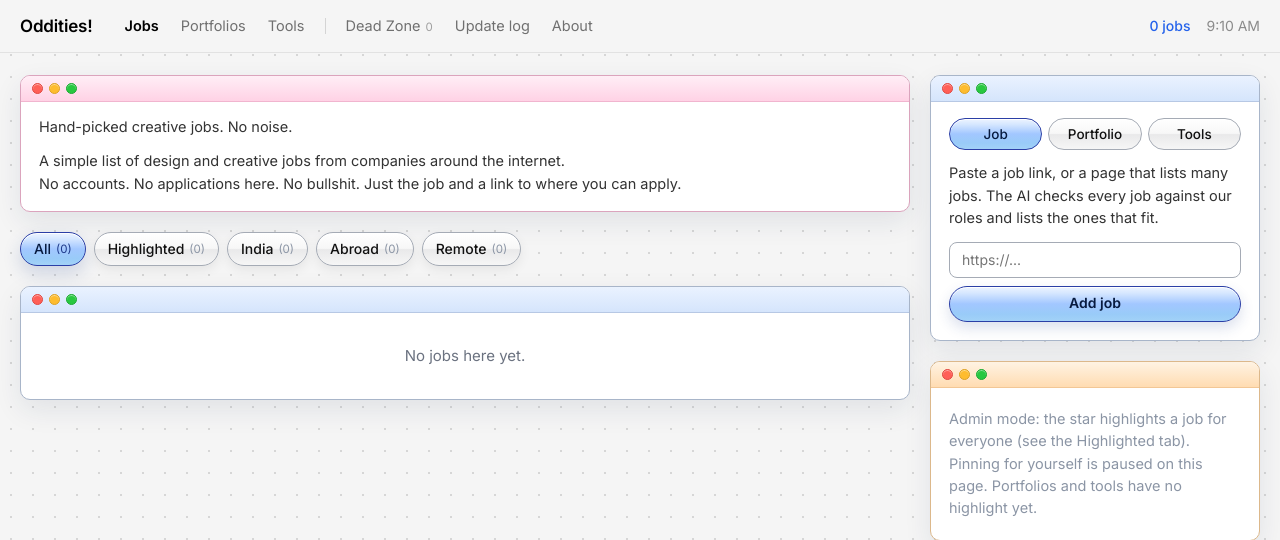
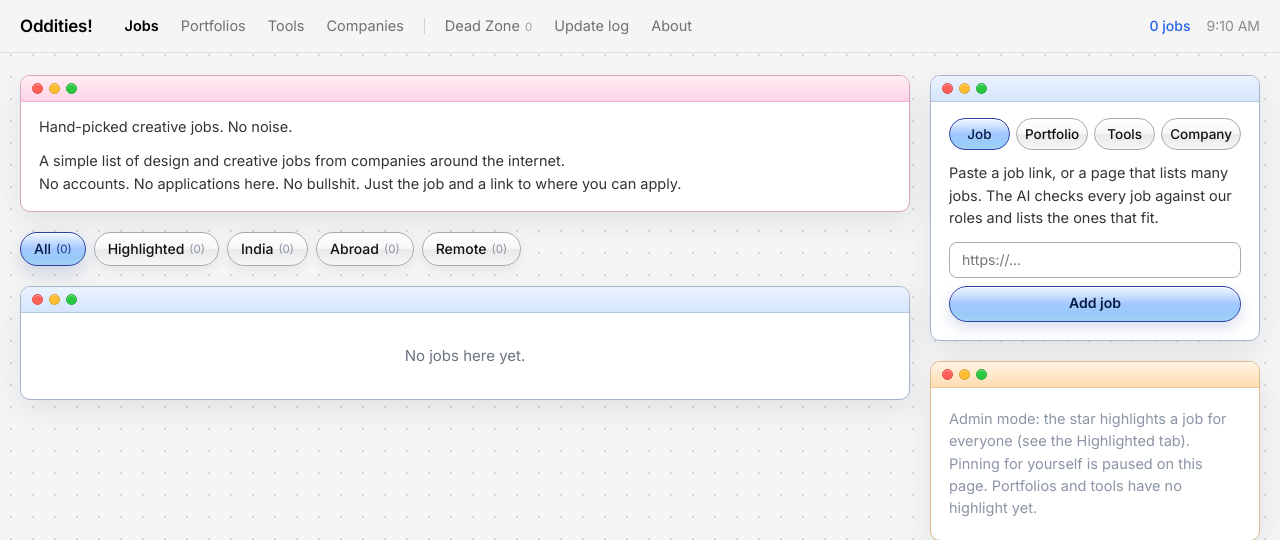
Before and after one commit to imti-ahmed/Oddities-Site, a PHP site: page /admin.php in a window 1280 px wide. Shown: the top 540 px of the page. Run offline with PHP 8.4, Linux system fonts and the light colour scheme; some libraries are stand-ins or nearby versions.

Commit message:
Add the Companies tab: list with Groq-written descriptions, admin radio, site check
- New table companies (name, link, type, description + site-check columns)
- Plain list like the jobs: Name, Website, Type, Description, pin star
- /admin: new "Company" choice; Groq names it, picks a Type from config/directory.php and writes a short description
- Included in the 2-week website check, the Dead Zone (Type: Company) and the Update log

Co-Authored-By: Claude Sonnet 5.5 <noreply@anthropic.com>

```diff
--- a/assets/app.js
+++ b/assets/app.js
@@ -12,7 +12,7 @@
     'remote':    function (r) { return r.dataset.mode === 'remote'; },
     'dead':      function () { return true; }
   };
-  var OTHER_VIEWS = ['log', 'about', 'portfolios', 'tools'];
+  var OTHER_VIEWS = ['log', 'about', 'portfolios', 'tools', 'companies'];
 
   var listView = $('#listView'), logView = $('#logView'), aboutView = $('#aboutView');
   var PINNABLE = 'tr[data-id], .gitem[data-id]';                 // a job row, or a card in the Portfolios / Tools gallery
@@ -47,7 +47,7 @@
     $$(PINNABLE).forEach(function (r) {
       var b = $('.pinbtn', r);
       if (!b) return;                                   // Dead Zone rows have no star
-      var isRow = r.tagName === 'TR';
+      var isRow = r.matches('tr:not(.crow)');
       var admin = isAdmin() && isRow, on = admin ? r.dataset.hl === '1' : isPinned(r.dataset.id);   // on /admin the star on a JOB means "highlight for everyone"; gallery cards always pin for you
       if (!isRow) { b.hidden = isAdmin(); b.classList.toggle('on', on); b.innerHTML = on ? '&#9733;' : '&#9734;'; b.title = on ? 'Unpin this' : 'Pin this'; return; }
       if (admin && !$('.delbtn', r)) {                  // admin mode: a small delete button beside the star
@@ -114,8 +114,8 @@
   /* ---------- showing the right rows ---------- */
   function render() {
     var isList = JOB_VIEWS.hasOwnProperty(view);
-    var isDead = view === 'dead', isP = view === 'portfolios', isT = view === 'tools';
-    listView.hidden  = !(isList || isP || isT);                  // one layout (with the Pinned card) for Jobs, Dead Zone, Portfolios and Tools
+    var isDead = view === 'dead', isP = view === 'portfolios', isT = view === 'tools', isC = view === 'companies';
+    listView.hidden  = !(isList || isP || isT || isC);          // one layout (with the Pinned card) for Jobs, Dead Zone, Portfolios, Tools and Companies
     logView.hidden   = view !== 'log';
     aboutView.hidden = view !== 'about';
     $('#deadNote').hidden = !isDead;
@@ -123,6 +123,7 @@
     $('#pills').hidden = !isList || isDead;                      // the pills filter the live list, not the Dead Zone
     $('#jobsMain').hidden = !isList;
     $('#introP').hidden = !isP; $('#mainP').hidden = !isP;
+    $('#introC').hidden = !isC; $('#mainC').hidden = !isC;
     $('#introT').hidden = !isT; $('#mainT').hidden = !isT;
     var top = (isList && !isDead) ? 'jobs' : view;               // which section is lit in the top bar
     $$('#tabs a').forEach(function (a) { a.classList.toggle('on', a.dataset.top === top); });
@@ -206,7 +207,7 @@
     var pin = e.target.closest('.pinbtn');
     var del = e.target.closest('.delbtn');
     if (del) { deleteJob(del.closest('tr')); return; }
-    if (pin) { var prow = pin.closest(PINNABLE); if (isAdmin() && prow.tagName === 'TR') toggleHighlight(prow); else togglePin(prow.dataset.id); }
+    if (pin) { var prow = pin.closest(PINNABLE); if (isAdmin() && prow.matches('tr:not(.crow)')) toggleHighlight(prow); else togglePin(prow.dataset.id); }
     var link = e.target.closest('a[href^="#"]');                 // our tab and page buttons
     if (link && e.button === 0 && !(e.metaKey || e.ctrlKey || e.shiftKey || e.altKey)) {
       e.preventDefault();
@@ -253,6 +254,7 @@
     var KINDS = {
       job:        { button: 'Add job',       help: 'Paste a job link, or a page that lists many jobs. The AI checks every job against our roles and lists the ones that fit.' },
       portfolios: { button: 'Add portfolio', help: 'Paste a link to a portfolio or personal site. The AI names the entry and a screenshot is taken. Nothing is judged: whatever you paste is added.' },
+      companies:  { button: 'Add company',    help: 'Paste a link to a company website. The AI names it, picks its type (Tech, Design, Studio...) and writes a short description. Nothing is judged: whatever you paste is added.' },
       tools:      { button: 'Add tool',      help: 'Paste a link to a tool. The AI names it and picks its tag (the kind of tool), and a screenshot is taken. Nothing is judged: whatever you paste is added.' }
     };
     function currentKind() { var r = $('input[name="adminKind"]:checked'); return r ? r.value : 'job'; }
--- a/config/directory.php
+++ b/config/directory.php
@@ -22,6 +22,18 @@ return [
         'Fun'          => 'toys, experiments, games, little internet gems',
         'Other'        => 'anything that fits none of the above',
     ],
+    // The kinds of company (the "Type" of a company). The AI picks ONE of these when you add a company on /admin.
+    'company_types' => [
+        'Tech'       => 'software, internet and hardware companies, developer tools, platforms',
+        'AI'         => 'companies built around AI models and research',
+        'Design'     => 'design tools, design-led product companies, design platforms',
+        'Studio'     => 'small creative or design studios',
+        'Agency'     => 'branding, advertising and digital agencies',
+        'Product'    => 'consumer products and apps people love',
+        'Media'      => 'publishers, magazines, film, music and games',
+        'Education'  => 'schools, courses and learning companies',
+        'Other'      => 'anything that fits none of the above',
+    ],
     'recheck_days'  => 14,   // every site is checked for "still working?" this often
     'dead_after'    => 2,    // checks in a row that say "gone" before a site moves to the Dead Zone
 ];
--- a/index.php
+++ b/index.php
@@ -10,16 +10,18 @@ $log  = build_log($all, $settings);
 require_once __DIR__ . '/lib/directory.php';
 $tools      = directory_items('tools');
 $portfolios = directory_items('portfolios');
+$companies  = directory_items('companies');
 
-// The Dead Zone holds everything that stopped working: closed or stale jobs, and portfolio / tool websites that are gone.
+// The Dead Zone holds everything that stopped working: closed or stale jobs, and portfolio / tool / company websites that are gone.
 $deadItems = [];
 foreach ($dead as $j) $deadItems[] = ['id' => $j['id'], 'type' => 'Job', 'title' => trim($j['title']) . ' (' . trim($j['company']) . ')', 'url' => $j['url'], 'removed' => $j['removed']];
 foreach ($tools as $it)      if ($it['dead']) $deadItems[] = ['id' => $it['id'], 'type' => 'Tools',     'title' => $it['name'], 'url' => $it['link'], 'removed' => $it['removed']];
 foreach ($portfolios as $it) if ($it['dead']) $deadItems[] = ['id' => $it['id'], 'type' => 'Portfolio', 'title' => $it['name'], 'url' => $it['link'], 'removed' => $it['removed']];
+foreach ($companies as $it)  if ($it['dead']) $deadItems[] = ['id' => $it['id'], 'type' => 'Company',   'title' => $it['name'], 'url' => $it['link'], 'removed' => $it['removed']];
 usort($deadItems, fn($a, $b) => $b['removed'] <=> $a['removed']);   // most recently removed first
 
-// Tools and portfolios are in the update log too: ADDED when saved, CLOSED when their website stopped working.
-foreach ([['Tools', $tools], ['Portfolio', $portfolios]] as [$label, $list]) {
+// Tools, portfolios and companies are in the update log too: ADDED when saved, CLOSED when their website stopped working.
+foreach ([['Tools', $tools], ['Portfolio', $portfolios], ['Company', $companies]] as [$label, $list]) {
     foreach ($list as $it) {
         $entry = ['company' => $label, 'title' => $it['name'], 'url' => $it['link']];
         if ($it['added'])                  $log[] = ['ts' => $it['added'],   'type' => 'added',  'job' => $entry];
@@ -32,6 +34,7 @@ $log = array_slice($log, 0, 200);
 // The galleries only show sites that still work.
 $tools      = array_values(array_filter($tools, fn($i) => !$i['dead']));
 $portfolios = array_values(array_filter($portfolios, fn($i) => !$i['dead']));
+$companies  = array_values(array_filter($companies, fn($i) => !$i['dead']));
 
 // Numbers shown on the tabs
 $n = ['all' => count($live), 'highlighted' => 0, 'india' => 0, 'abroad' => 0, 'remote' => 0];
@@ -104,6 +107,31 @@ function dead_row(array $d): string
     <?php return ob_get_clean();
 }
 
+// The Companies list: a plain table like the jobs. Name, Website, Type, Description, and a pin star.
+function company_head(): string
+{
+    return '<thead><tr><th class="rank"></th><th>Name</th><th class="cweb">Website</th><th class="ctype">Type</th><th class="cdesc">Description</th><th class="pin"></th></tr></thead>';
+}
+
+function company_row(array $c, int $i): string
+{
+    $host = preg_replace('/^www\./', '', (string)parse_url($c['link'], PHP_URL_HOST));
+    $label = $c['type'] !== '' ? 'Company · ' . $c['type'] : 'Company';
+    ob_start(); ?>
+    <tr class="crow<?= $i % 2 ? ' z' : '' ?>" data-id="<?= h($c['id']) ?>" data-co="<?= h($label) ?>" data-title="<?= h($c['name']) ?>" data-url="<?= h($c['link']) ?>">
+      <td class="rank"><?= $i + 1 ?>.</td>
+      <td class="job">
+        <a class="jt" href="<?= h($c['link']) ?>" target="_blank" rel="nofollow noopener"><?= h($c['name']) ?></a>
+        <div class="m-only meta"><a class="glink" href="<?= h($c['link']) ?>" target="_blank" rel="nofollow noopener"><?= h($host) ?></a><?= $c['type'] !== '' ? ' &middot; ' . h($c['type']) : '' ?><?php if ($c['description'] !== ''): ?><br><?= h($c['description']) ?><?php endif; ?></div>
+      </td>
+      <td class="cweb"><a class="glink" href="<?= h($c['link']) ?>" target="_blank" rel="nofollow noopener"><?= h($host) ?></a></td>
+      <td class="ctype"><?= h($c['type']) ?></td>
+      <td class="cdesc"><?= h($c['description']) ?></td>
+      <td class="pin"><button type="button" class="pinbtn" title="Pin this" aria-label="Pin this">&#9734;</button></td>
+    </tr>
+    <?php return ob_get_clean();
+}
+
 // One card in the Portfolios / Tools gallery: a picture, the name (opens the site), the tag (tools only) and a pin star.
 function gallery_card(array $it, string $kind): string
 {
@@ -137,6 +165,7 @@ function admin_card(): string
               <label><input type="radio" name="adminKind" value="job" checked><span>Job</span></label>
               <label><input type="radio" name="adminKind" value="portfolios"><span>Portfolio</span></label>
               <label><input type="radio" name="adminKind" value="tools"><span>Tools</span></label>
+              <label><input type="radio" name="adminKind" value="companies"><span>Company</span></label>
             </div>
             <p id="adminHelp">Paste a job link, or a page that lists many jobs. The AI checks every job against our roles and lists the ones that fit.</p>
             <form id="adminForm" autocomplete="off">
@@ -188,6 +217,7 @@ function table_head(bool $dead = false): string
       <a href="#all" data-top="jobs">Jobs</a>
       <a href="#portfolios" data-top="portfolios">Portfolios</a>
       <a href="#tools" data-top="tools">Tools</a>
+      <a href="#companies" data-top="companies">Companies</a>
       <span class="gap"></span>
       <a href="#dead" data-top="dead">Dead Zone <span class="n"><?= count($deadItems) ?></span></a>
       <a href="#log" data-top="log">Update log</a>
@@ -251,6 +281,25 @@ function table_head(bool $dead = false): string
       <div class="main" id="mainT" hidden>
         <?php if ($tools): ?><div class="gallery"><?php foreach ($tools as $it) echo gallery_card($it, 'tools'); ?></div>
         <?php else: ?><div class="win"><div class="empty">No tools here yet.</div></div><?php endif; ?>
+      </div>
+
+      <!-- Companies: welcome card, then a plain list like the jobs -->
+      <div class="intro win pink" id="introC" hidden>
+        <?= winbar() ?>
+        <div class="winbody">
+          <p>Companies worth keeping an eye on.</p>
+          <p>A hand-picked list of cool companies in tech, design and beyond, each with a short note on what they do.<br>No rankings. No sponsored spots. Just places doing interesting work.</p>
+        </div>
+      </div>
+      <div class="main" id="mainC" hidden>
+        <div class="card win">
+          <?= winbar() ?>
+          <?php if ($companies): ?>
+          <table class="jobs companies" id="companyTable"><?= company_head() ?><tbody>
+            <?php foreach ($companies as $i => $c) echo company_row($c, $i); ?>
+          </tbody></table>
+          <?php else: ?><div class="empty">No companies here yet.</div><?php endif; ?>
+        </div>
       </div>
 
       <div class="main" id="jobsMain">
--- a/lib/add_job_endpoint.php
+++ b/lib/add_job_endpoint.php
@@ -69,7 +69,7 @@ if ($url === '' || mb_strlen($url) > 1500) reply(400, ['status' => 'error', 'mes
 
 set_time_limit(55);
 $kind = (string)($in['kind'] ?? 'job');
-if ($kind === 'tools' || $kind === 'portfolios') {   // a Portfolio or a Tool: the AI only fills in the entry (name, and the tag for a tool)
+if (in_array($kind, ['tools', 'portfolios', 'companies'], true)) {   // a Portfolio, a Tool or a Company: the AI only fills in the entry (name, and the tag for a tool)
     require_once __DIR__ . '/site_intake.php';
     reply(200, intake_site($url, $kind));
 }
--- a/lib/directory.php
+++ b/lib/directory.php
@@ -8,7 +8,10 @@
 
 require_once __DIR__ . '/db.php';
 
+// Lists that have a picture (screenshots): Tools and Portfolios.
 function directory_kinds(): array { return ['tools', 'portfolios']; }
+// Every list whose websites are checked and that can go to the Dead Zone: the two above, and Companies (a plain list, no pictures).
+function site_kinds(): array { return ['tools', 'portfolios', 'companies']; }
 
 function db_create_directory_tables(): void
 {
@@ -30,8 +33,16 @@ function db_create_directory_tables(): void
         pinned     BOOLEAN NOT NULL DEFAULT false,
         created_at TIMESTAMPTZ NOT NULL DEFAULT now()
     )");
+    $pdo->exec("CREATE TABLE IF NOT EXISTS companies (
+        id          BIGSERIAL PRIMARY KEY,
+        name        TEXT NOT NULL,
+        link        TEXT NOT NULL UNIQUE,
+        type        TEXT,
+        description TEXT,
+        created_at  TIMESTAMPTZ NOT NULL DEFAULT now()
+    )");
     // the "is the site still working?" check (every 2 weeks) keeps its notes here
-    foreach (directory_kinds() as $t) {
+    foreach (site_kinds() as $t) {
         $pdo->exec("ALTER TABLE $t ADD COLUMN IF NOT EXISTS dead_at TIMESTAMPTZ");
         $pdo->exec("ALTER TABLE $t ADD COLUMN IF NOT EXISTS dead_reason TEXT");
         $pdo->exec("ALTER TABLE $t ADD COLUMN IF NOT EXISTS last_checked_at TIMESTAMPTZ");
@@ -43,8 +54,9 @@ function db_create_directory_tables(): void
 // Each item has 'dead' => true when its site stopped working (those show in the Dead Zone, not in the gallery).
 function directory_items(string $kind): array
 {
-    if (!in_array($kind, directory_kinds(), true) || !db_enabled()) return [];
-    $run = fn() => db()->query("SELECT * FROM $kind ORDER BY pinned DESC, id DESC")->fetchAll();
+    if (!in_array($kind, site_kinds(), true) || !db_enabled()) return [];
+    $order = $kind === 'companies' ? 'id DESC' : 'pinned DESC, id DESC';   // companies: a plain list, newest first
+    $run = fn() => db()->query("SELECT * FROM $kind ORDER BY $order")->fetchAll();
     try { $rows = $run(); }
     catch (Throwable $e) {
         if (!db_missing_table($e)) return [];
@@ -53,12 +65,14 @@ function directory_items(string $kind): array
     $items = [];
     foreach ($rows as $r) {
         $items[] = [
-            'id'     => ($kind === 'tools' ? 'tool-' : 'port-') . $r['id'],
+            'id'     => ['tools' => 'tool-', 'portfolios' => 'port-', 'companies' => 'co-'][$kind] . $r['id'],
             'kind'   => $kind,
             'name'   => (string)$r['name'],
             'link'   => (string)$r['link'],
             'image'  => (string)($r['image'] ?? ''),
             'tag'    => (string)($r['tag'] ?? ''),
+            'type'   => (string)($r['type'] ?? ''),                 // companies only
+            'description' => (string)($r['description'] ?? ''),   // companies only
             'pinned' => !empty($r['pinned']),
             'added'  => !empty($r['created_at']) ? (strtotime((string)$r['created_at']) ?: 0) : 0,
             'dead'   => !empty($r['dead_at']),
--- a/lib/site_check.php
+++ b/lib/site_check.php
@@ -22,7 +22,7 @@ function sites_due_where(): string
 function sites_remaining(): int
 {
     $n = 0;
-    foreach (directory_kinds() as $t) $n += (int)db()->query("SELECT count(*) FROM $t WHERE " . sites_due_where())->fetchColumn();
+    foreach (site_kinds() as $t) $n += (int)db()->query("SELECT count(*) FROM $t WHERE " . sites_due_where())->fetchColumn();
     return $n;
 }
 
@@ -62,7 +62,7 @@ function sites_check_batch(int $n = 40): array
     $cfg = sites_cfg(); $deadAfter = max(1, (int)$cfg['dead_after']);
     $out = ['checked' => 0, 'alive' => 0, 'gone_signal' => 0, 'unknown' => 0, 'dead' => 0, 'dead_sites' => []];
     $rows = [];
-    foreach (directory_kinds() as $t) {
+    foreach (site_kinds() as $t) {
         foreach (db()->query("SELECT id, name, link, check_fails FROM $t WHERE " . sites_due_where() . ' ORDER BY last_checked_at NULLS FIRST, id LIMIT ' . max(1, $n))->fetchAll() as $r) {
             $rows[] = $r + ['table' => $t];
         }
--- a/style.css
+++ b/style.css
@@ -135,6 +135,12 @@ table.jobs td.pin, table.jobs th.pin { padding-left: 4px; padding-right: 8px; }
 td.posted, th.posted { width: 108px; color: var(--muted); font-size: 13px; white-space: nowrap; }
 td.tags, th.tags { width: 150px; }
 td.company, th.company { width: 300px; }
+/* Companies list: Name, Website, Type, Description */
+table.companies td { vertical-align: top; }
+td.cweb, th.cweb { width: 190px; font-size: 13.5px; white-space: nowrap; }
+td.ctype, th.ctype { width: 110px; font-size: 14px; font-weight: 500; color: #334155; white-space: nowrap; }
+td.cdesc, th.cdesc { font-size: 13.5px; color: var(--muted); line-height: 1.45; }
+table.companies td.rank { padding-top: 12px; }
 td.type, th.type { width: 120px; color: #334155; font-weight: 500; font-size: 14px; white-space: nowrap; }   /* Dead Zone: Job / Portfolio / Tools */
 table.dead td.posted, table.dead th.posted { width: 140px; }
 
@@ -319,7 +325,7 @@ html { animation: blink-all 1.3s ease-in-out infinite; }
   #tabs .n { font-size: 13px; }
   #tabs .gap { display: block; width: auto; height: 7px; margin: 0; background: #f4f6fa; border-top: 1px solid #e6ecf5; border-bottom: 1px solid #e6ecf5; }
   #tabs .gap + a { border-top: 0; }
-  th.company, td.company, th.posted, td.posted, th.tags, td.tags, th.type, td.type { display: none; }
+  th.company, td.company, th.posted, td.posted, th.tags, td.tags, th.type, td.type, th.cweb, td.cweb, th.ctype, td.ctype, th.cdesc, td.cdesc { display: none; }
   .m-only { display: block; }
   td.rank, th.rank { width: 30px; padding-left: 6px; padding-right: 2px; }
   table.jobs td { padding: 10px 8px; }
```
Also changed, not shown: lib/site_intake.php (+30 -6 lines), README.md.
